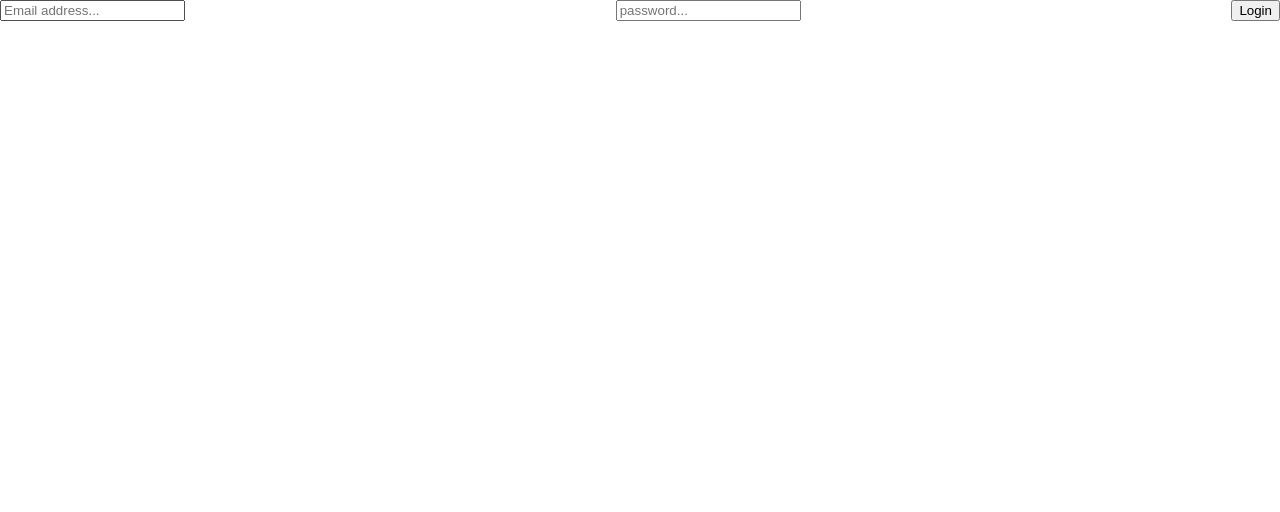
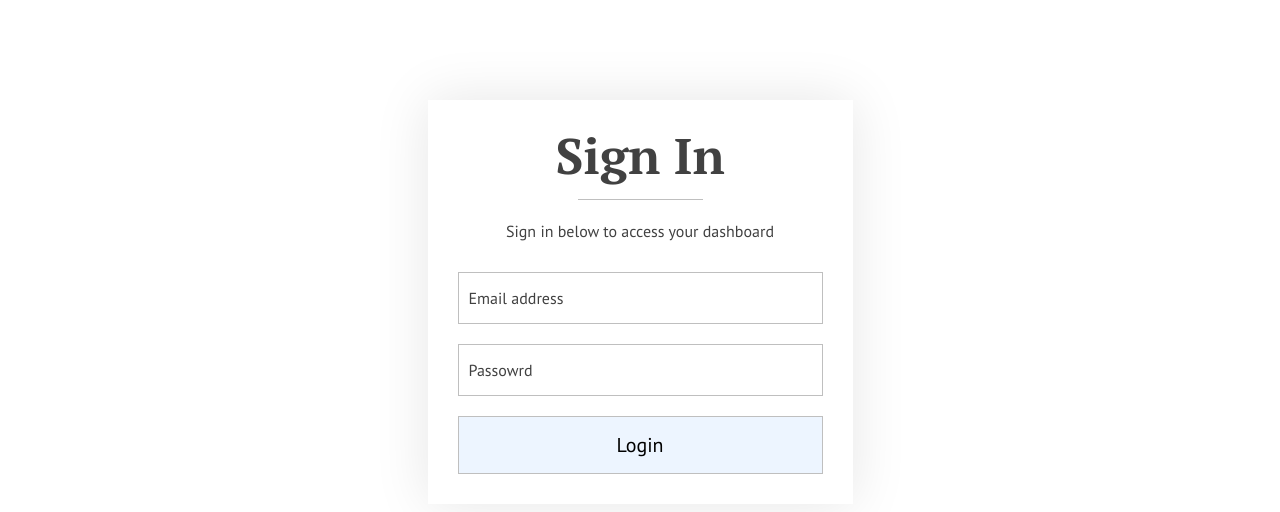
Before and after one commit to baileyhood/book-notes, a Vue app: page /login in a window 1280 px wide. Shown: the top 512 px of the page. Built offline with nearby package versions, Linux system fonts and the light colour scheme; no server answers; what aws-amplify would draw is missing.

Commit message:
Add Login page

```diff
--- a/src/assets/scss/01-settings/_settings.colors.scss
+++ b/src/assets/scss/01-settings/_settings.colors.scss
@@ -1,3 +1,4 @@
+$color-primary-blue: #edf5ff;
 $color-primary-grey: #414141;
 $color-primary-lightgrey: #bfbfbf;
 $color-primary-green: #71b971;
--- a/src/components/AppButton.vue
+++ b/src/components/AppButton.vue
@@ -59,4 +59,8 @@ style.<style lang="scss">
 	background-color: $color-primary-yellow;
 	color: $color-primary-grey;
 }
+
+.c-button--secondary {
+	background-color: $color-primary-blue;
+}
 </style>
--- a/src/components/AppCard.vue
+++ b/src/components/AppCard.vue
@@ -1,8 +1,23 @@
 <template>
-	<div class="c-card">
+	<div
+		class="c-card"
+		:style="`max-width: ${maxWidth}px`"
+	>
 		<slot></slot>
 	</div>
 </template>
+
+<script lang="ts">
+import { defineComponent } from 'vue'
+export default defineComponent({
+	props: {
+		maxWidth: {
+			type: String
+		}
+	}
+});
+</script>
+
 <style lang="scss">
 .c-card {
 	box-shadow: 0px 0px 52px rgba($color-black, 0.1);
--- a/src/views/Login.vue
+++ b/src/views/Login.vue
@@ -1,22 +1,34 @@
 <template>
-	<div class="container">
-		<AppForm @submit.prevent="login">
-			<input type="email" v-model="email" placeholder="Email address..." />
-			<input type="password" v-model="password" placeholder="password..." />
-			<button>Login</button>
-		</AppForm>
+	<div class="p-login">
+		<AppCard class="p-login__card" max-width="425">
+			<AppHeadline level="1" size="1" :has-divider="true">Sign In</AppHeadline>
+			<p class="u-margin-bottom-30">Sign in below to access your dashboard</p>
+			<AppForm @submit.prevent="login">
+				<AppInput type="email" v-model="email" placeholder="Email address" />
+				<AppInput type="password" v-model="password" placeholder="Passowrd" />
+				<AppButton type="submit" level="secondary">Login</AppButton>
+			</AppForm>
+		</AppCard>
 	</div>
 </template>
 
 <script>
 import { Auth } from 'aws-amplify';
+import AppButton from '@/components/AppButton.vue';
+import AppCard from '@/components/AppCard.vue';
+import AppHeadline from '@/components/AppHeadline.vue';
+import AppInput from '@/components/AppInput.vue';
 
 import AppForm from '@/components/AppForm';
 export default {
   name: 'Login',
 
 	components: {
-		AppForm
+		AppButton,
+		AppCard,
+		AppForm,
+		AppHeadline,
+		AppInput
 	},
 
   data() {
@@ -38,3 +50,15 @@ export default {
 	}
 }
 </script>
+
+<style lang="scss">
+.p-login {
+	display: flex;
+	justify-content: center;
+	text-align: center;
+
+	&__card {
+		margin-top: rem-calc(100);
+	}
+}
+</style>
--- a/src/views/Register.vue
+++ b/src/views/Register.vue
@@ -1,6 +1,6 @@
 <template>
 	<div class="p-register">
-		<AppCard class="p-register__card">
+		<AppCard class="p-register__card" max-width="425">
 			<div v-if="!formWasSubmitted"  class="p-register__form-container">
 				<AppHeadline level="1" size="1" :has-divider="true">BookNotes</AppHeadline>
 				<p class="p-register__text">Sign up for an account to get started with BookNotes</p>
@@ -103,7 +103,6 @@ export default {
 
 	&__card {
 		margin-top: rem-calc(100);
-		max-width: 425px;
 	}
 
 	&__label {
```
